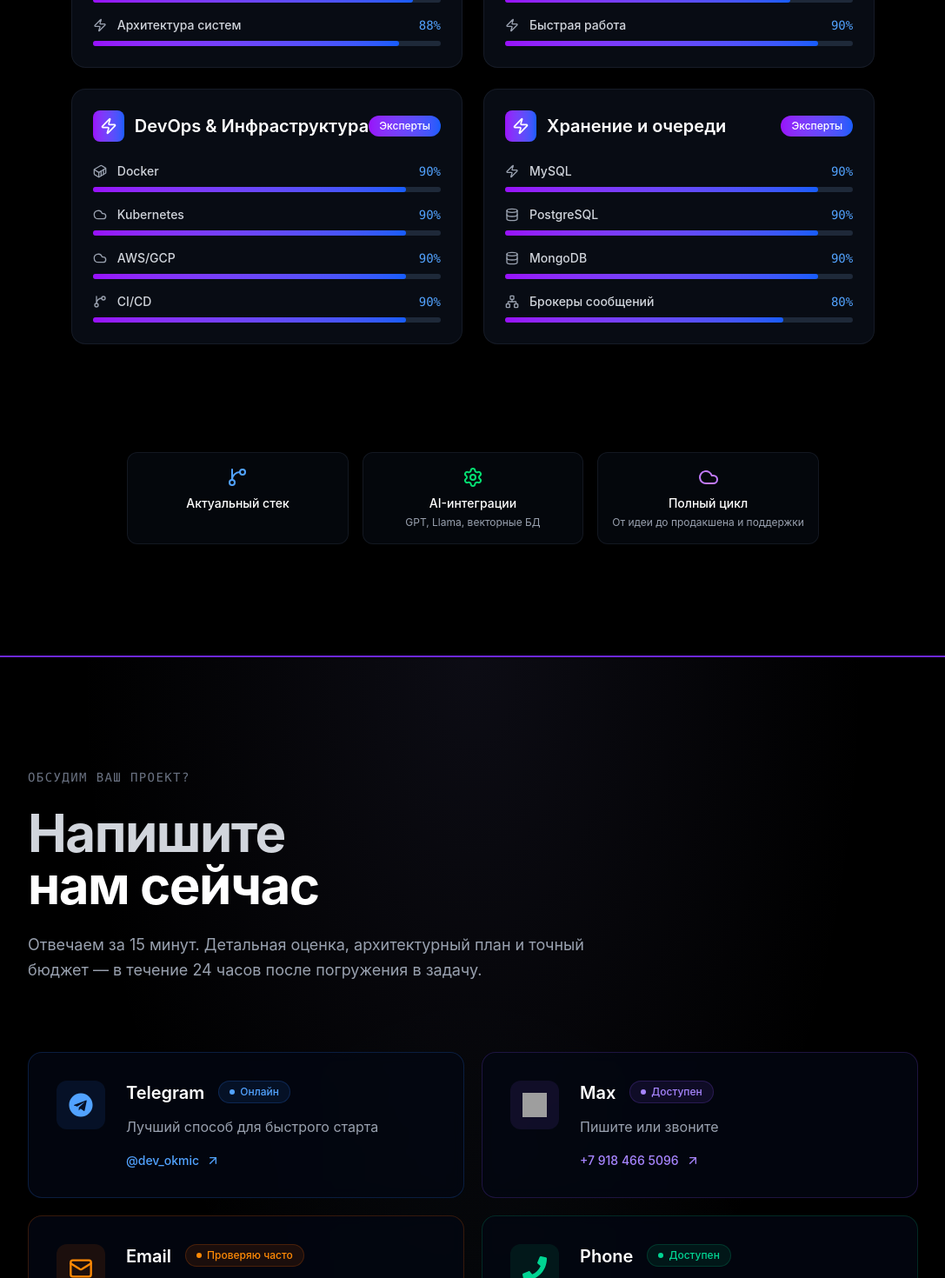
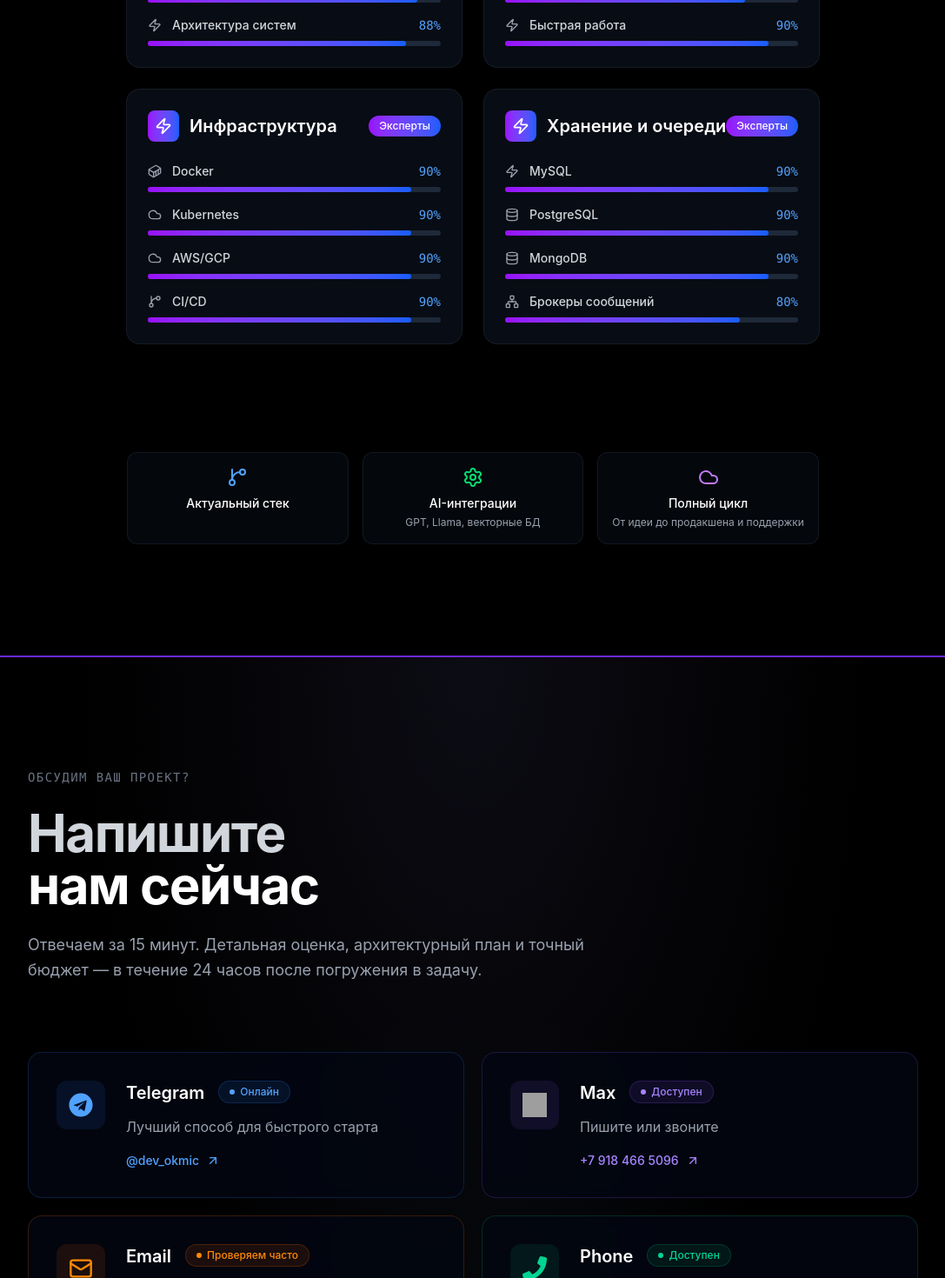
Before and after one commit to MicoNext/MicoNext, a React (Vite) app: page / in a window 1280 px wide. Shown: the part 3060-4530 px from the top of the page at 87% size, without its empty margins (96-1183 px from the left). Built offline with nearby package versions, Linux system fonts and the light colour scheme; grey boxes are pictures that could not be loaded.

Commit message:
edit data

```diff
--- a/src/data.ts
+++ b/src/data.ts
@@ -132,7 +132,7 @@ export const siteData = {
         ]
       },
       {
-        category: "DevOps & Инфраструктура",
+        category: "Инфраструктура",
         level: "Эксперты",
         skills: [
           { name: "Docker", level: 90 },
@@ -199,7 +199,7 @@ export const siteData = {
         url: "mailto:MicoNext@yandex.ru",
         icon: "Email",
         description: "Для подробного ТЗ и документов",
-        status: "Проверяю часто"
+        status: "Проверяем часто"
       },
       {
         platform: "Phone",
```
